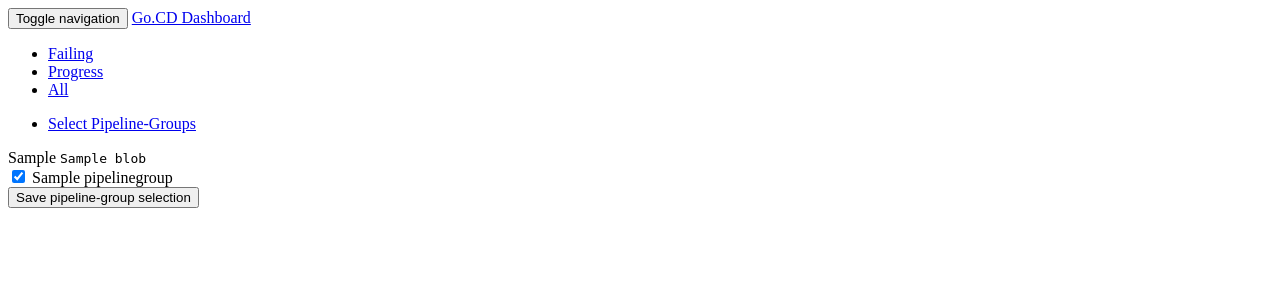
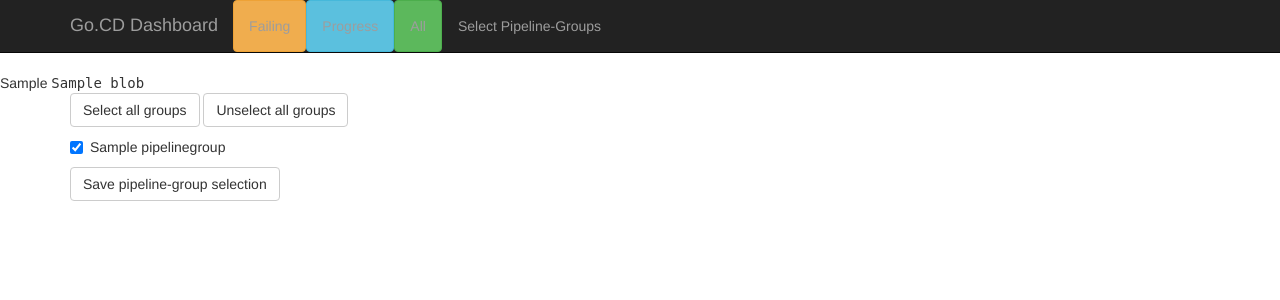
Before and after one commit to magnus-lycka/gocddash, a Python web app: template gocd_dashboard/templates/select.html in a window 1280 px wide. Shown: the top 300 px of the page. Run offline with Jinja, Linux system fonts and the light colour scheme; the template is opened without the code that fills it: most values are stand-ins (such as "Sample title", 1, 10 or a date in 2020); some libraries are stand-ins or nearby versions.

Commit message:
Improvements on UX and pipeline group selection

```diff
--- a/gocd_dashboard/templates/layout.html
+++ b/gocd_dashboard/templates/layout.html
@@ -10,12 +10,12 @@
     <meta name="author" content="magnus@thinkware.se">
     <title>Go.CD Dashboard</title>
 
-    <link href="/static/css/bootstrap_darkly.min.css" rel="stylesheet">
+    <link href="/static/css/bootstrap.min.css" rel="stylesheet">
 </head>
 
 <body>
 
-<nav class="navbar navbar-static-top">
+<nav class="navbar navbar-inverse navbar-static-top">
     <div class="container">
         <div class="navbar-header">
             <button type="button"
@@ -29,16 +29,21 @@
                 <span class="icon-bar"></span>
                 <span class="icon-bar"></span>
             </button>
-            <a class="navbar-brand" href="#">Go.CD Dashboard</a>
+            <a class="navbar-brand" href="/">Go.CD Dashboard</a>
         </div>
         <div id="navbar" class="navbar-collapse collapse">
             <ul class="nav navbar-nav">
-                <li><a class="btn btn-warning" role="button" href="/?which=failing">Failing</a></li>
-                <li><a class="btn btn-info" role="button" href="/?which=progress">Progress</a></li>
-                <li><a class="btn btn-success" role="button" href="/?which=all">All</a></li>
+                <li><a class="btn btn-warning" role="button" data-toggle="tooltip" data-placement="bottom"
+                       title="Show only failing builds" href="/?which=failing">Failing</a></li>
+                <li><a class="btn btn-info" role="button" data-toggle="tooltip" data-placement="bottom"
+                       title="Show failing and building" href="/?which=progress">Progress</a></li>
+                <li><a class="btn btn-success" role="button" data-toggle="tooltip" data-placement="bottom"
+                       title="Show all builds" href="/?which=all">All</a></li>
             </ul>
             <ul class="nav navbar-nav">
-                <li><a class="btn" role="button" href="/select">Select Pipeline-Groups</a></li>
+                <li><a class="btn" role="button" data-toggle="tooltip" data-placement="bottom"
+                       title="Select which pipeline groups to monitor"
+                       href="/select">Select Pipeline-Groups</a></li>
             </ul>
 
         </div><!--/.navbar-collapse -->
@@ -49,7 +54,17 @@
 
 <!-- jQuery (necessary for Bootstrap's JavaScript plugins) -->
 <script src="https://ajax.googleapis.com/ajax/libs/jquery/1.11.3/jquery.min.js"></script>
+
 <!-- Include all compiled plugins (below), or include individual files as needed -->
 <script src="/static/js/bootstrap.min.js"></script>
+
+<script>
+$(document).ready(function(){
+    $('[data-toggle="tooltip"]').tooltip();
+});
+</script>
+
+{% block scripts %}{% endblock %}
+
 </body>
 </html>
--- a/gocd_dashboard/templates/select.html
+++ b/gocd_dashboard/templates/select.html
@@ -7,7 +7,9 @@
 </tt>
 
 <div class="container">
-  <form role="form" action="" method="post">
+  <form class="pipelinegroupsform" role="form" action="" method="post">
+    <input type="button" class="btn btn-default" id="allgroups" value="Select all groups">
+    <input type="button" class="btn btn-default" id="nogroups" value="Unselect all groups">
     {% for pipelinegroup, checked, pipelines in pipelinegroups %}
     <div class="checkbox">
       <label><input type="checkbox" {{ checked }} name="{{ pipelinegroup }}">
@@ -17,4 +19,22 @@
     <input type="submit" class="btn btn-default" value="Save pipeline-group selection">
   </form>
 </div>
+
+
 {% endblock %}
+
+{% block scripts %}
+
+<script type = "text/javascript" language = "javascript">
+  $("#allgroups").click(function() {
+    $(".pipelinegroupsform :checkbox").attr('checked', true);
+  });
+</script>
+
+<script type = "text/javascript" language = "javascript">
+  $("#nogroups").click(function() {
+    $(".pipelinegroupsform :checkbox").attr('checked', false);
+  });
+</script>
+
+{% endblock %}
```
Also changed, not shown: gocd_dashboard/app.py (+23 -7 lines), gocd_dashboard/templates/index.html (+22 -7 lines), README.md.
